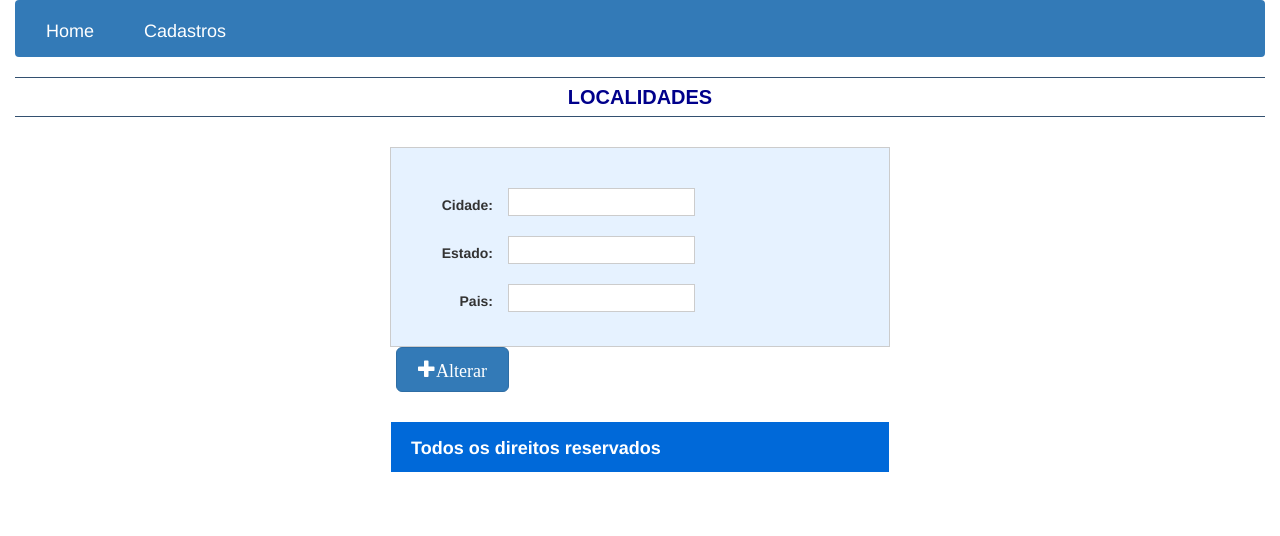
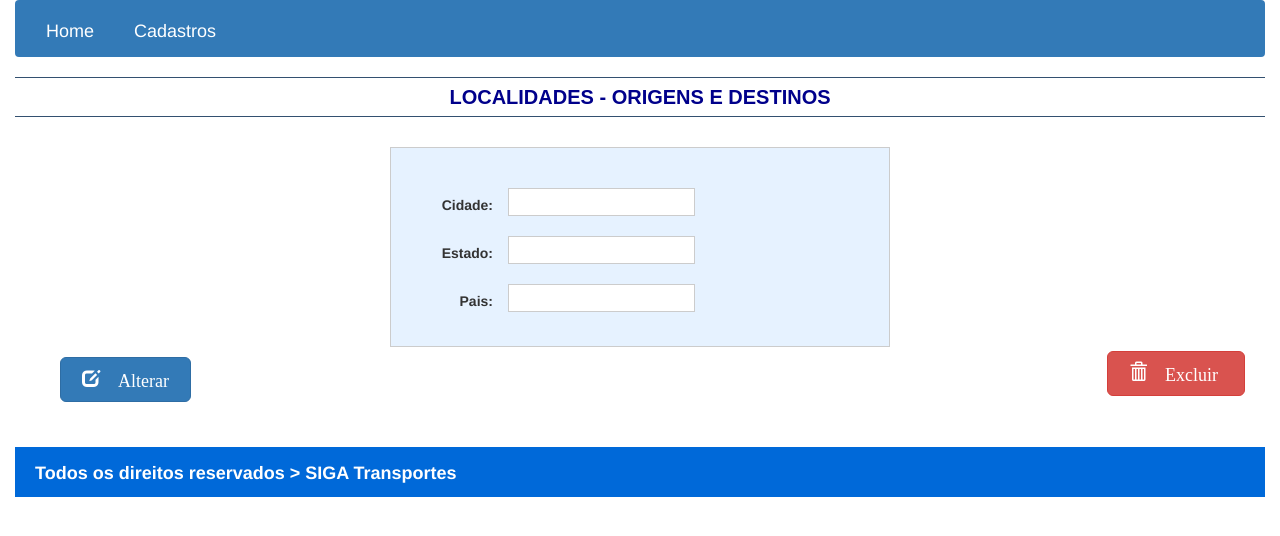
Before and after one commit to osmarsaraivagit/sigat, a Django app: template core/templates/core/localidade_update.html in a window 1280 px wide. Shown: the top 536 px of the page. Run offline with Django 4.2, Linux system fonts and the light colour scheme; the template is opened without the code that fills it, so the values that code supplies are empty; some libraries are stand-ins or nearby versions.

Commit message:
localidades com exclusao

```diff
--- a/core/static/css/estilo.css
+++ b/core/static/css/estilo.css
@@ -42,7 +42,7 @@
     padding-top: 5px;
 }
 .navbar-light .navbar-nav .nav-link {
-    color:#fff; padding-left: 15px; padding-top: 10px; font-size: 18px; margin-right: 20px;
+    color:#fff; padding-left: 15px; padding-top: 10px; font-size: 18px; margin-right: 10px;
     text-decoration: none;
 }
 .navbar-light .navbar-nav .nav-link:hover, .navbar-light .navbar-nav .nav-link:focus {
--- a/core/templates/base.html
+++ b/core/templates/base.html
@@ -44,7 +44,7 @@
 
     {% endblock %}
     <footer>
-        <h4>Todos os direitos reservados </h4>
+        <h4>Todos os direitos reservados > SIGA Transportes </h4>
     </footer>
 </div>
 <script src="https://stackpath.bootstrapcdn.com/bootstrap/4.5.2/js/bootstrap.min.js" integrity="sha384-B4gt1jrGC7Jh4AgTPSdUtOBvfO8shuf57BaghqFfPlYxofvL8/KUEfYiJOMMV+rV" crossorigin="anonymous"></script>
@@ -64,7 +64,8 @@
 });
 
 
-
 </script>
 
+
+
 </html>
--- a/core/templates/core/localidade_novo.html
+++ b/core/templates/core/localidade_novo.html
@@ -2,7 +2,7 @@
 
 {% block content %}
 
-<div class="titulo">LOCALIDADES</div>
+<div class="titulo">LOCALIDADES - ORIGENS E DESTINOS</div>
 <form name="form" id="form" class="form-horizontal" method="post" action="">
     {% csrf_token %}
     <div class="form1">
@@ -31,10 +31,11 @@
         <div class="form-group">
             <Button type = "submit" class = "btn btn-primary btn-lg">
                 <span class = "glyphicon glyphicon-plus"
-                style="margin-left: 5px; margin-right: 5px; font-size: 18px; padding-bottom:5px;"> Incluir</span>
+                style="margin-left: 5px; margin-right: 5px; font-size: 18px; padding-bottom:5px;">Incluir</span>
             </Button>
         </div>
     </div>
+
 
     {% if messages %}
     <div class="alert alert-warning">
--- a/core/templates/core/localidade_update.html
+++ b/core/templates/core/localidade_update.html
@@ -2,7 +2,7 @@
 
 {% block content %}
 
-<div class="titulo">LOCALIDADES</div>
+<div class="titulo">LOCALIDADES - ORIGENS E DESTINOS</div>
 <form name="form" id="form" class="form-horizontal" method="post" action="{% url 'localidade_update' localidade.id %}">
     {% csrf_token %}
     <div class="form1">
@@ -22,18 +22,34 @@
             <div class="col-sm-16">
                 <input type="text" name="pais" maxlength="50" required id="id_pais" value="{{ localidade.pais }}">
             </div>
-        </br>
-
+        </div>
     </div> <!--Final da div form1-->
 
-    <div class="botoes">
-        <div class="form-group">
-            <Button type = "submit" class = "btn btn-primary btn-lg">
-                <span class = "glyphicon glyphicon-plus"
-                style="margin-left: 5px; margin-right: 5px; font-size: 18px; padding-bottom:5px;">Alterar</span>
-            </Button>
-        </div>
+
+<div class="botoes">
+    <div class="container">
+        <div class="row">
+          <div class="col">
+    <div class="form-group">
+        <Button type = "submit" class = "btn btn-primary btn-lg">
+            <span class = "glyphicon glyphicon-edit"
+            style="margin-left: 5px; margin-right: 5px; font-size: 18px; padding-bottom:5px;"> Alterar</span>
+        </Button>
     </div>
+
+
+
+    <div class="d-grid gap-2 d-md-block">
+        <a href="{% url 'localidade_delete' localidade.id %}"
+        <Button type = "submit" class = "btn btn-danger btn-lg" style="float:right; margin-top:-66px;">
+            <span class = "glyphicon glyphicon-trash"
+            style="margin-left: 5px; margin-right: 10px; font-size: 18px; padding-bottom:5px;"> Excluir</span>
+        </Button>
+        </a>
+    </div>
+</div>
+</div>
+
 
     {% if messages %}
     <div class="alert alert-warning">
@@ -42,6 +58,9 @@
             {% endfor %}
         </div>
     {% endif %}
+
 </form>
 
-{% endblock%}
+</div>
+</div>
+{% endblock %}
```
Also changed, not shown: core/templates/core/lista_localidades.html (+22 -14 lines), core/urls.py (+6 -1 lines), core/views.py (+31 -2 lines).
